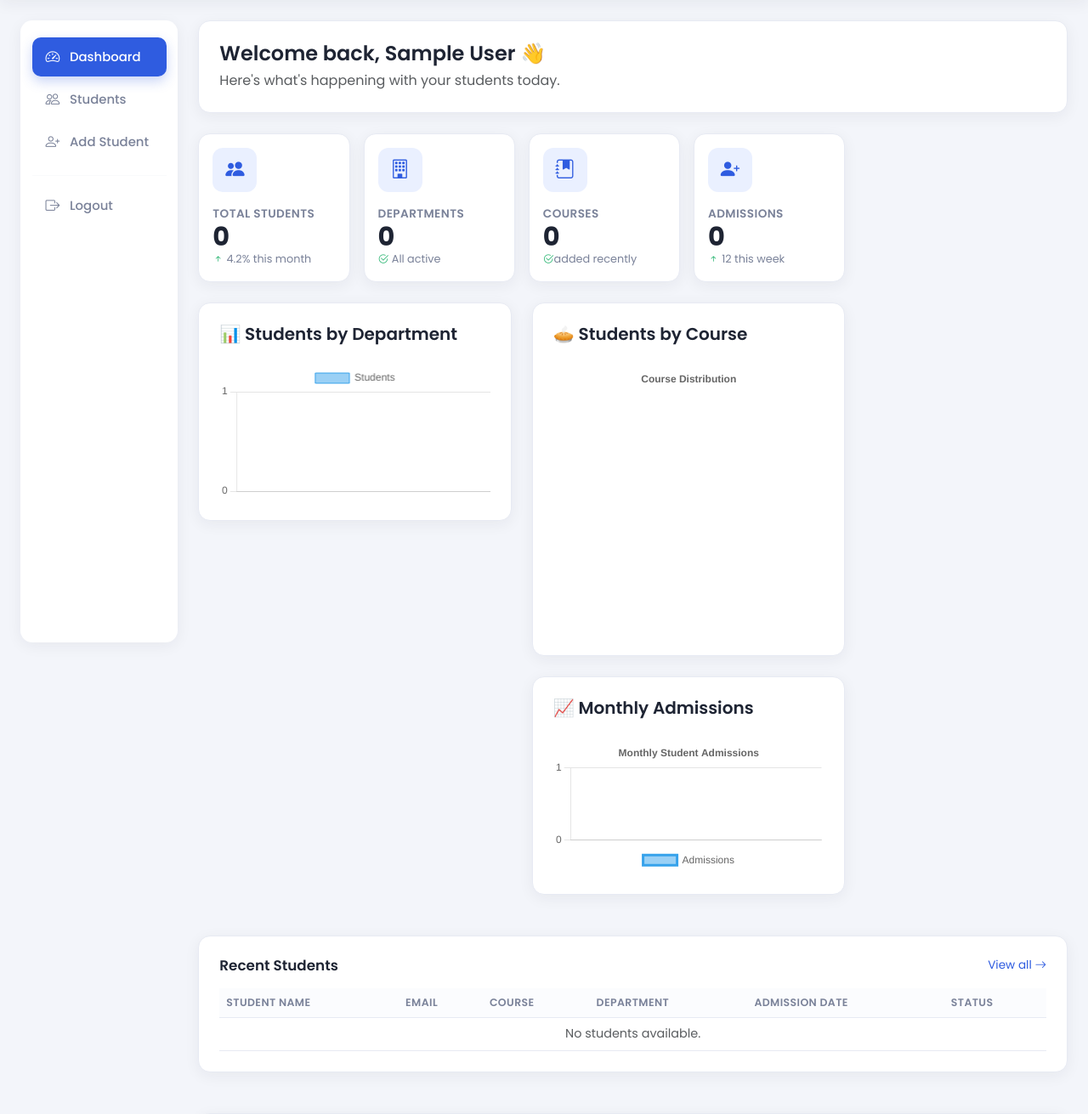
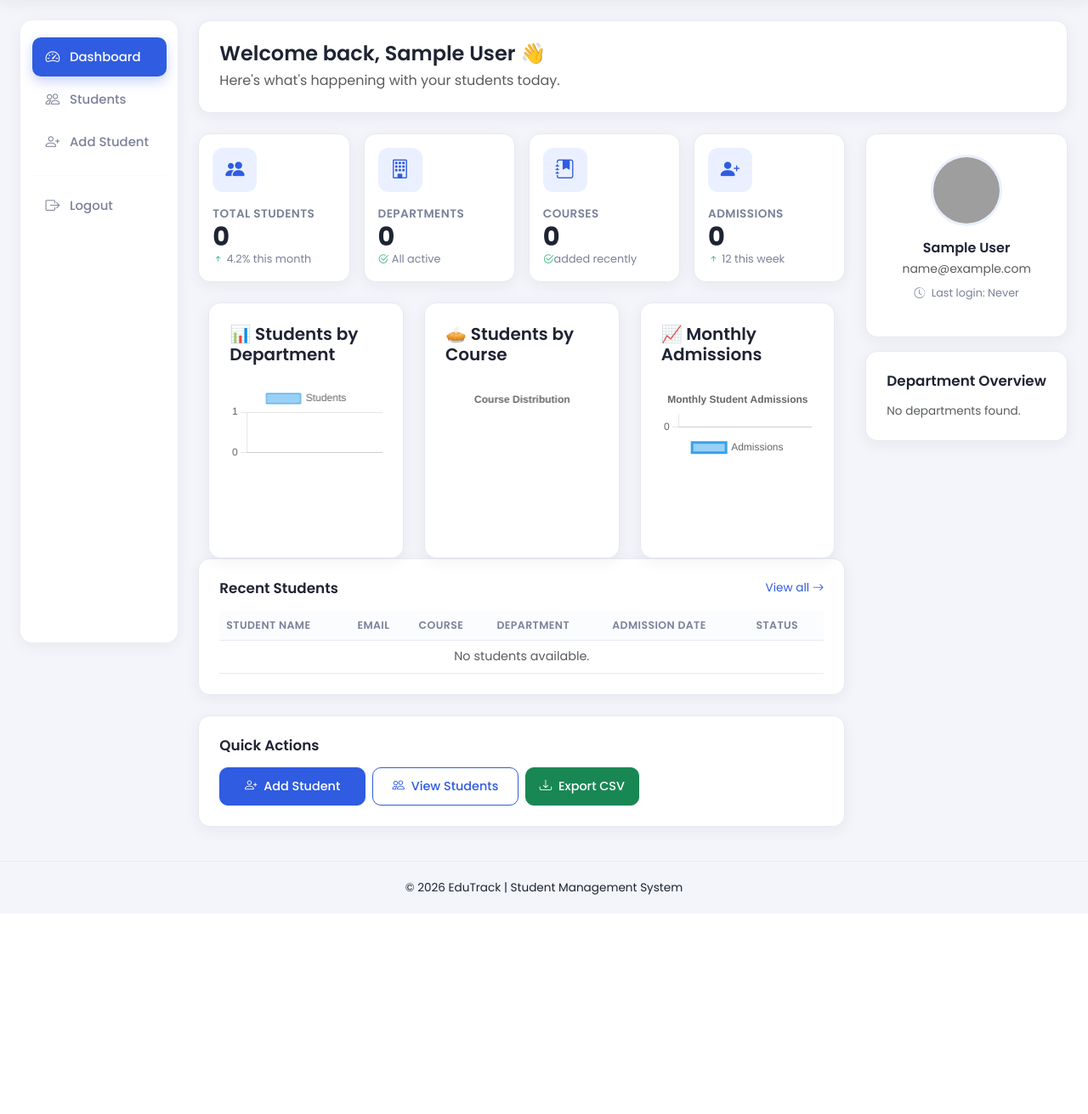
Before and after one commit to Solanki777/Anantra, a Django app: page /dashboard/ in a window 1280 px wide. Shown: the part 73-1384 px from the top of the page at 85% size. After the commit the page ends 1126 px from the top, so only its background shows below. Run offline with Django 5.2, Linux system fonts and the light colour scheme; the visitor is signed in with stand-in values (Sample User, id 1); data that the repository does not hold is empty; a map, chart or similar area stays blank; grey boxes are pictures that could not be loaded.

Commit message:
dashboard view fix

```diff
--- a/students/templates/students/dashboard.html
+++ b/students/templates/students/dashboard.html
@@ -91,40 +91,30 @@ EduTrack{% endblock %}
     </section>
 
       <section class="mt-4">
-      <div class="row mt-4">
+      <div class="container-fluid">
+          <div class="row g-4">
 
-      <div class="col-lg-6 mb-4">
-          <div class="et-card p-4">
-              <h5 class="mb-4">
-                  📊 Students by Department
-              </h5>
-
+              <!-- Students by Department -->
+              <div class="col-12 col-md-6 col-xl-4">
+                  <div class="et-card p-4 h-100">
+                      <h5 class="mb-4">📊 Students by Department</h5>
                       <canvas id="departmentChart"></canvas>
                   </div>
               </div>
 
-      <div class="col-lg-6 mb-4">
-          <div class="et-card p-4">
-              <h5 class="mb-4">
-                  🥧 Students by Course
-              </h5>
-
+              <!-- Students by Course -->
+              <div class="col-12 col-md-6 col-xl-4">
+                  <div class="et-card p-4 h-100">
+                      <h5 class="mb-4">🥧 Students by Course</h5>
                       <canvas id="courseChart"></canvas>
-          </div>
-          <div class="row mt-4">
-
-          <div class="col-12">
-              <div class="et-card p-4">
-
-                  <h5 class="mb-4">
-                      📈 Monthly Admissions
-                  </h5>
-
-                  <canvas id="monthlyChart"></canvas>
-
                   </div>
               </div>
 
+              <!-- Monthly Admissions -->
+              <div class="col-12 col-md-6 col-xl-4">
+                  <div class="et-card p-4 h-100">
+                      <h5 class="mb-4">📈 Monthly Admissions</h5>
+                      <canvas id="monthlyChart"></canvas>
                   </div>
               </div>
 
```
Lines whose indentation alone changed are shown as unchanged.
